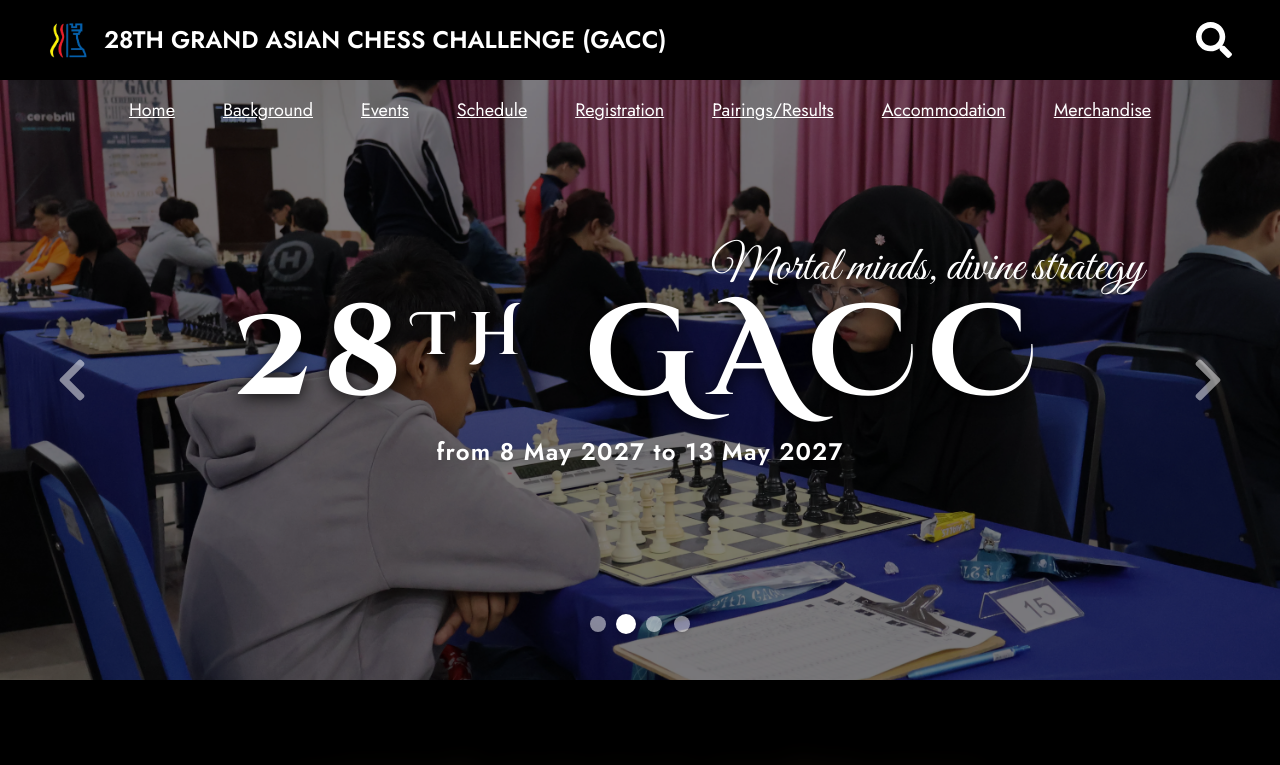
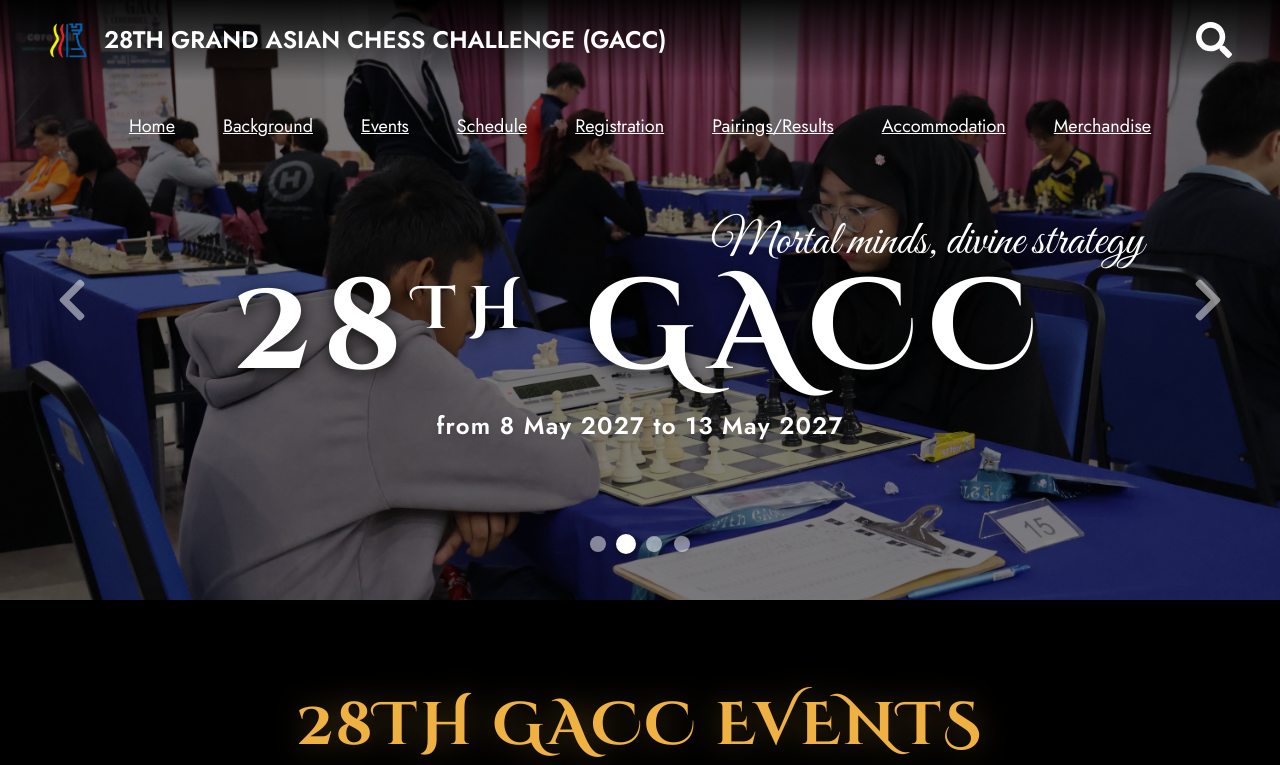
Before and after one commit to LimWeiJen/gacc, a Next.js app: page / in a window 1280 px wide. Shown: the top 765 px of the page. Built offline with nearby package versions, Linux system fonts and the light colour scheme.

Commit message:
feat: implement initial website structure with routing and navigation components

```diff
--- a/app/accommodation/page.tsx
+++ b/app/accommodation/page.tsx
@@ -1,14 +1,16 @@
 import Image from "next/image";
 import ImagePlaceholder from "../../components/ImagePlaceholder";
+import NavLinks from "@/components/NavLinks";
 import AccommodationImage from '@/public/images/accommodation/88667f28f727c4c48201f1c3a9147bd0.webp'
 
 export default function Accommodation() {
   return (
     <div className="flex flex-col w-full bg-black min-h-screen">
       {/* Hero Section */}
-      <section className="relative w-full h-[40vh] md:h-[50vh] flex flex-col items-center justify-center">
+      <section className="relative w-full min-h-[45vh] md:min-h-[50vh] flex flex-col items-center justify-start">
         <Image src={AccommodationImage} alt="Accommodation Hero Image" className="absolute inset-0 w-full h-full border-none !p-0 opacity-40 object-cover" priority placeholder="blur" />
-        <div className="relative z-10 flex flex-col items-center justify-center pt-16 text-center px-4 animate-swipe-up">
+        <NavLinks />
+        <div className="relative z-10 flex flex-col items-center justify-center flex-grow animate-swipe-up pb-12 text-center px-4">
           <h1 className="font-main-title text-5xl md:text-7xl font-bold tracking-widest drop-shadow-[0_4px_8px_rgba(0,0,0,0.8)]">
             ACCOMMODATION
           </h1>
--- a/app/events/page.tsx
+++ b/app/events/page.tsx
@@ -1,5 +1,6 @@
 import ImagePlaceholder from "../../components/ImagePlaceholder";
 import { FaWhatsapp } from 'react-icons/fa';
+import NavLinks from "@/components/NavLinks";
 import Image from "next/image";
 import BackgroundHeroImage from '@/public/images/background/4e8ae4c4a160fae1538300c9de17cce4.webp'
 
@@ -7,9 +8,10 @@ export default function Events() {
   return (
     <div className="flex flex-col w-full bg-black min-h-screen">
       {/* Hero Section */}
-      <section className="relative w-full h-[30vh] md:h-[50vh] flex flex-col items-center justify-center">
+      <section className="relative w-full min-h-[45vh] md:min-h-[50vh] flex flex-col items-center justify-start">
         <Image src={BackgroundHeroImage} alt="Background Hero Image" className="absolute inset-0 w-full h-full border-none !p-0 opacity-40 object-cover" priority placeholder="blur" />
-        <div className="relative z-10 flex flex-col items-center justify-center pt-16 animate-swipe-up">
+        <NavLinks />
+        <div className="relative z-10 flex flex-col items-center justify-center flex-grow animate-swipe-up pb-12">
           <h1 className="font-main-title text-gold text-8xl md:text-12xl font-bold tracking-widest drop-shadow-[0_4px_8px_rgba(0,0,0,0.8)]">
             EVENTS
           </h1>
--- a/app/merchandise/page.tsx
+++ b/app/merchandise/page.tsx
@@ -1,5 +1,6 @@
 import Image from "next/image";
 import ImagePlaceholder from "../../components/ImagePlaceholder";
+import NavLinks from "@/components/NavLinks";
 import { FaExternalLinkAlt } from 'react-icons/fa';
 import MerchandiseImage from '@/public/images/merchandise/3dd3d5de0f41064ad4d4607d0dd5a82e.webp'
 
@@ -7,9 +8,10 @@ export default function Merchandise() {
   return (
     <div className="flex flex-col w-full bg-black min-h-screen">
       {/* Hero Section */}
-      <section className="relative w-full h-[40vh] md:h-[50vh] flex flex-col items-center justify-center">
+      <section className="relative w-full min-h-[45vh] md:min-h-[50vh] flex flex-col items-center justify-start">
         <Image src={MerchandiseImage} alt="Merchandise Hero Image" className="absolute inset-0 w-full h-full border-none !p-0 opacity-40 object-cover" priority placeholder="blur" />
-        <div className="relative z-10 flex flex-col items-center justify-center pt-16 text-center px-4 animate-swipe-up">
+        <NavLinks />
+        <div className="relative z-10 flex flex-col items-center justify-center flex-grow animate-swipe-up pb-12 text-center px-4">
           <h1 className="font-main-title text-5xl md:text-7xl font-bold tracking-widest drop-shadow-[0_4px_8px_rgba(0,0,0,0.8)]">
             MERCHANDISE
           </h1>
--- a/app/page.tsx
+++ b/app/page.tsx
@@ -2,6 +2,7 @@ import Image from "next/image";
 import ImagePlaceholder from "../components/ImagePlaceholder";
 import Link from 'next/link';
 import HeroSlider from "../components/HeroSlider";
+import NavLinks from "@/components/NavLinks";
 import HeroPhoto1 from "@/public/images/home/group photo 1.webp"
 import HeroPhoto2 from "@/public/images/home/IMG_3101.webp"
 import HeroPhoto3 from "@/public/images/home/DSC03322.webp"
@@ -12,9 +13,10 @@ export default function Home() {
   return (
     <div className="flex flex-col w-full bg-black min-h-screen">
       {/* Hero Section */}
-      <section className="relative w-full h-[75vh]">
+      <section className="relative w-full min-h-[75vh] flex flex-col items-center justify-start">
         <HeroSlider images={[HeroPhoto1, HeroPhoto2, HeroPhoto3, HeroPhoto4]} />
-        <div className="absolute inset-0 flex flex-col items-center justify-center pointer-events-none animate-swipe-up">
+        <NavLinks />
+        <div className="relative z-10 flex flex-col items-center justify-center flex-grow pointer-events-none animate-swipe-up pb-12">
           <div className="relative inline-block text-center">
             <span className="font-slogan text-white text-3xl md:text-5xl absolute -top-8 -right-8 md:-top-12 md:-right-24 z-10 drop-shadow-md whitespace-nowrap">
               Mortal minds, divine strategy
--- a/app/pairings-results/page.tsx
+++ b/app/pairings-results/page.tsx
@@ -1,5 +1,6 @@
 import Image from "next/image";
 import ImagePlaceholder from "../../components/ImagePlaceholder";
+import NavLinks from "@/components/NavLinks";
 import ResultImage from '@/public/images/result/26a676724740d530c33ab08a9d278f5a.webp'
 
 export default function PairingsResults() {
@@ -7,9 +8,10 @@ export default function PairingsResults() {
     <div className="flex flex-col w-full bg-black min-h-screen">
       {/* Hero Section */}
       {/* Hero Section */}
-      <section className="relative w-full h-[30vh] md:h-[50vh] flex flex-col items-center justify-center">
+      <section className="relative w-full min-h-[45vh] md:min-h-[50vh] flex flex-col items-center justify-start">
         <Image src={ResultImage} alt="Background Hero Image" className="absolute inset-0 w-full h-full border-none !p-0 opacity-40 object-cover" priority placeholder="blur" />
-        <div className="relative z-10 flex flex-col items-center justify-center pt-16 animate-swipe-up">
+        <NavLinks />
+        <div className="relative z-10 flex flex-col items-center justify-center flex-grow animate-swipe-up pb-12">
           <h1 className="font-main-title text-gold text-8xl md:text-12xl font-bold tracking-widest drop-shadow-[0_4px_8px_rgba(0,0,0,0.8)]">
             PAIRINGS
           </h1>
--- a/app/registration/page.tsx
+++ b/app/registration/page.tsx
@@ -1,14 +1,16 @@
 import Image from "next/image";
 import ImagePlaceholder from "../../components/ImagePlaceholder";
+import NavLinks from "@/components/NavLinks";
 import RegistrationImage from '@/public/images/registration/4e8ae4c4a160fae1538300c9de17cce4.webp'
 
 export default function Registration() {
   return (
     <div className="flex flex-col w-full bg-black min-h-screen">
       {/* Hero Section */}
-      <section className="relative w-full h-[30vh] md:h-[50vh] flex flex-col items-center justify-center">
+      <section className="relative w-full min-h-[45vh] md:min-h-[50vh] flex flex-col items-center justify-start">
         <Image src={RegistrationImage} alt="Registration Hero Image" className="absolute inset-0 w-full h-full border-none !p-0 opacity-40 object-cover" priority placeholder="blur" />
-        <div className="relative z-10 flex flex-col items-center justify-center pt-16 animate-swipe-up">
+        <NavLinks />
+        <div className="relative z-10 flex flex-col items-center justify-center flex-grow animate-swipe-up pb-12">
           <h1 className="font-main-title text-gold text-5xl md:text-7xl font-bold tracking-widest drop-shadow-[0_4px_8px_rgba(0,0,0,0.8)]">
             REGISTRATION
           </h1>
--- a/app/schedule/page.tsx
+++ b/app/schedule/page.tsx
@@ -1,14 +1,16 @@
 import Image from "next/image";
 import ImagePlaceholder from "../../components/ImagePlaceholder";
+import NavLinks from "@/components/NavLinks";
 import ScheduleImage from '@/public/images/schedule/beb99ab6843a4d7c2d4b3bab27857a6b.webp'
 
 export default function Schedule() {
   return (
     <div className="flex flex-col w-full bg-black min-h-screen">
       {/* Hero Section */}
-      <section className="relative w-full h-[30vh] md:h-[50vh] flex flex-col items-center justify-center">
+      <section className="relative w-full min-h-[45vh] md:min-h-[50vh] flex flex-col items-center justify-start">
         <Image src={ScheduleImage} alt="Schedule Hero Image" className="absolute inset-0 w-full h-full border-none !p-0 opacity-90 object-cover" priority placeholder="blur" />
-        <div className="relative z-10 flex flex-col items-center justify-center pt-16 animate-swipe-up">
+        <NavLinks />
+        <div className="relative z-10 flex flex-col items-center justify-center flex-grow animate-swipe-up pb-12">
           <h1 className="font-main-title text-gold text-5xl md:text-7xl font-bold tracking-widest drop-shadow-[0_4px_8px_rgba(0,0,0,0.8)]">
             SCHEDULE
           </h1>
--- /dev/null
+++ b/components/NavLinks.tsx
@@ -0,0 +1,32 @@
+import Link from 'next/link';
+
+export default function NavLinks() {
+  return (
+    <nav className="relative z-20 w-full pt-28 pb-4 px-6 md:px-12 flex flex-wrap items-center justify-center gap-6 lg:gap-12 text-lg">
+      <Link href="/" className="text-white underline hover:text-gold font-subtitle">
+        Home
+      </Link>
+      <Link href="/background" className="text-white underline hover:text-gold font-subtitle">
+        Background
+      </Link>
+      <Link href="/events" className="text-white underline hover:text-gold font-subtitle">
+        Events
+      </Link>
+      <Link href="/schedule" className="text-white underline hover:text-gold font-subtitle">
+        Schedule
+      </Link>
+      <Link href="/registration" className="text-white underline hover:text-gold font-subtitle">
+        Registration
+      </Link>
+      <Link href="/pairings-results" className="text-white underline hover:text-gold font-subtitle">
+        Pairings/Results
+      </Link>
+      <Link href="/accommodation" className="text-white underline hover:text-gold font-subtitle">
+        Accommodation
+      </Link>
+      <Link href="/merchandise" className="text-white underline hover:text-gold font-subtitle">
+        Merchandise
+      </Link>
+    </nav>
+  );
+}
--- a/components/Navbar.tsx
+++ b/components/Navbar.tsx
@@ -5,9 +5,9 @@ import Logo from '@/public/images/home/GACC logo.webp'
 
 const Navbar = () => {
   return (
-    <header className="w-full relative z-50">
+    <header className="w-full absolute top-0 left-0 z-50 bg-gradient-to-b from-black/90 via-black/50 to-transparent">
       {/* Top Black Bar */}
-      <div className="w-full bg-black py-4 px-6 md:px-12 flex items-center justify-between">
+      <div className="w-full py-4 px-6 md:px-12 flex items-center justify-between">
         <div className="flex items-center gap-4">
           {/* Logo Placeholder */}
           <div className="w-10 h-12 flex items-center justify-center rounded-sm">
@@ -22,34 +22,6 @@ const Navbar = () => {
           <FaSearch />
         </button>
       </div>
-
-      {/* Bottom Transparent Nav Links */}
-      <nav className="absolute top-full left-0 w-full py-4 px-6 md:px-12 flex flex-wrap items-center justify-center gap-8 lg:gap-12 z-50 text-lg">
-        <Link href="/" className="text-white underline hover:text-gold font-subtitle">
-          Home
-        </Link>
-        <Link href="/background" className="text-white underline hover:text-gold font-subtitle">
-          Background
-        </Link>
-        <Link href="/events" className="text-white underline hover:text-gold font-subtitle">
-          Events
-        </Link>
-        <Link href="/schedule" className="text-white underline hover:text-gold font-subtitle">
-          Schedule
-        </Link>
-        <Link href="/registration" className="text-white underline hover:text-gold font-subtitle">
-          Registration
-        </Link>
-        <Link href="/pairings-results" className="text-white underline hover:text-gold font-subtitle">
-          Pairings/Results
-        </Link>
-        <Link href="/accommodation" className="text-white underline hover:text-gold font-subtitle">
-          Accommodation
-        </Link>
-        <Link href="/merchandise" className="text-white underline hover:text-gold font-subtitle">
-          Merchandise
-        </Link>
-      </nav>
     </header>
   );
 };
```
Also changed, not shown: app/background/page.tsx (+7 -5 lines).
